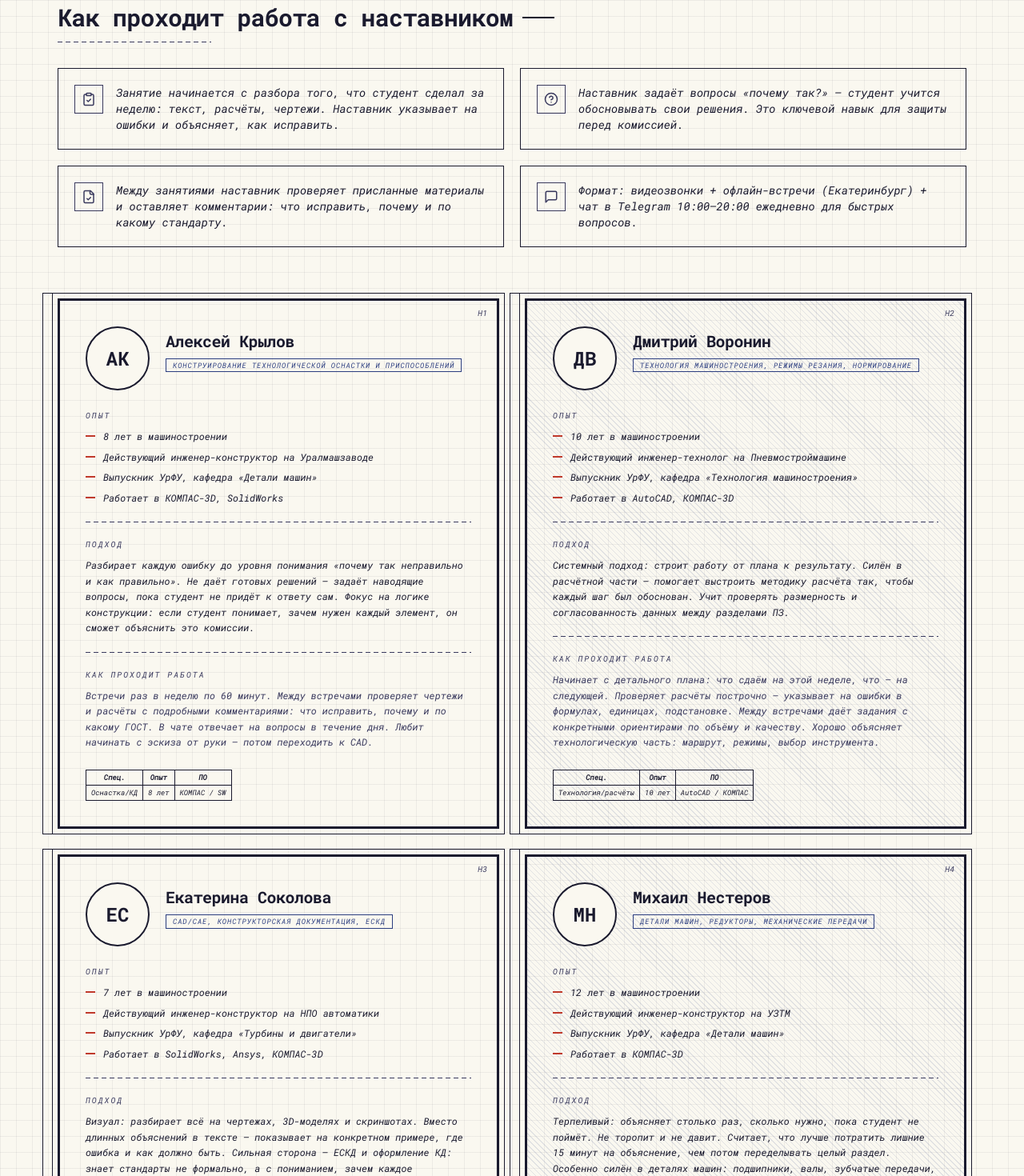
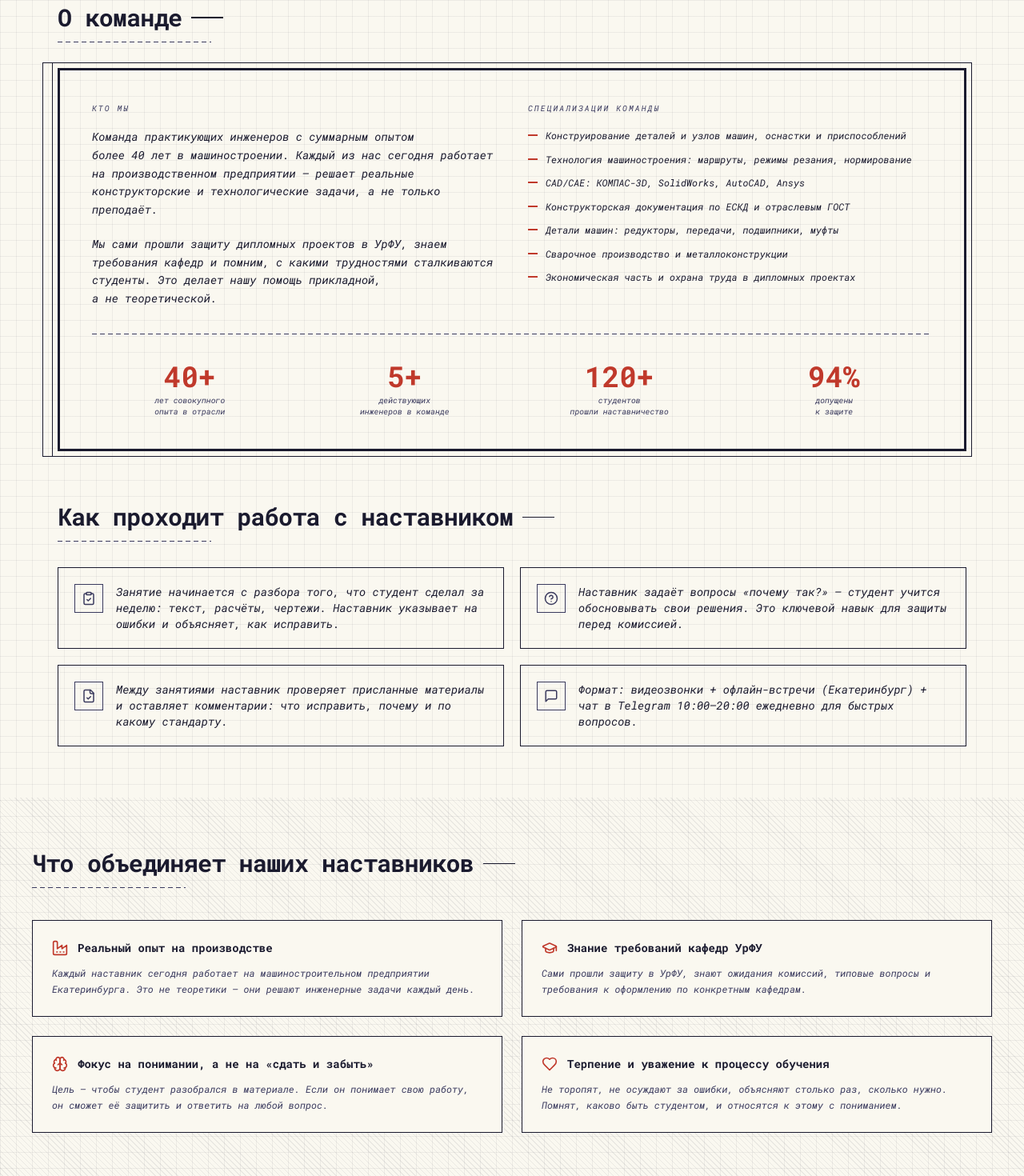
Before and after one commit to pr-poehali-dev/nova-initiative-14, a React (Vite) app: page /experts in a window 1280 px wide. Shown: the part 500-1970 px from the top of the page at 80% size. Built offline with nearby package versions, Linux system fonts and the light colour scheme; a web font is replaced by a local one.

Commit message:
refactor: anonymize specialist profiles

```diff
--- a/src/components/home/PricingMentorsSection.tsx
+++ b/src/components/home/PricingMentorsSection.tsx
@@ -97,38 +97,42 @@ const PricingMentorsSection = () => {
           </h2>
           <div className="extension-line-h w-48 mb-10" />
 
-          <div className="grid grid-cols-1 md:grid-cols-3 gap-6 mb-8">
-            {[
-              {
-                name: "Алексей К.",
-                spec: "Инженер-конструктор, технология машиностроения",
-                exp: "Опыт: 8 лет на производстве",
-              },
-              {
-                name: "Дмитрий В.",
-                spec: "Инженер-конструктор, детали машин и механизмы",
-                exp: "Опыт: 6 лет проектирования",
-              },
-              {
-                name: "Екатерина С.",
-                spec: "Инженер, сварочное производство и металлоконструкции",
-                exp: "Опыт: 5 лет в отрасли",
-              },
-            ].map((mentor) => (
-              <div key={mentor.name} className="border-[1.5px] border-[var(--drawing-line)] p-6 relative">
-                <div className="w-12 h-12 border-[1.5px] border-[var(--drawing-line)] flex items-center justify-center mb-4">
-                  <Icon name="User" size={20} />
+          <div className="drawing-frame p-6 md:p-10 mb-8">
+            <div className="grid grid-cols-1 md:grid-cols-2 gap-8">
+              <div>
+                <div className="font-gost text-[10px] uppercase tracking-[0.2em] text-[var(--drawing-line-thin)] mb-4">
+                  Кто наши наставники
                 </div>
-                <h3 className="font-gost-upright text-base font-bold mb-1">{mentor.name}</h3>
-                <p className="font-gost text-xs text-[var(--drawing-line-thin)] leading-relaxed mb-2">{mentor.spec}</p>
-                <p className="font-gost text-[10px] text-[var(--drawing-accent)]">{mentor.exp}</p>
+                <p className="font-gost text-sm text-[var(--drawing-line)] leading-relaxed mb-4">
+                  Практикующие инженеры&#8209;конструкторы и&nbsp;инженеры&#8209;технологи с&nbsp;суммарным опытом более&nbsp;40&nbsp;лет в&nbsp;машиностроении. Каждый сегодня работает на&nbsp;производственном предприятии Екатеринбурга&nbsp;&mdash; не&nbsp;преподаватель, а&nbsp;действующий специалист.
+                </p>
+                <p className="font-gost text-sm text-[var(--drawing-line)] leading-relaxed">
+                  Все прошли защиту в&nbsp;УрФУ и&nbsp;знают требования кафедр изнутри: какие вопросы задаёт комиссия, что проверяет научрук, как правильно оформить КД по&nbsp;ЕСКД.
+                </p>
               </div>
-            ))}
+              <div>
+                <div className="font-gost text-[10px] uppercase tracking-[0.2em] text-[var(--drawing-line-thin)] mb-4">
+                  Специализации
+                </div>
+                <ul className="space-y-2">
+                  {[
+                    "Конструирование деталей и узлов машин",
+                    "Технология машиностроения, режимы резания",
+                    "CAD/CAE: КОМПАС-3D, SolidWorks, AutoCAD, Ansys",
+                    "Конструкторская документация по ЕСКД и ГОСТ",
+                    "Сварочное производство и металлоконструкции",
+                    "Детали машин: редукторы, передачи, подшипники",
+                  ].map((item) => (
+                    <li key={item} className="flex items-start gap-2.5 font-gost text-xs text-[var(--drawing-line)] leading-relaxed">
+                      <span className="w-3 h-[2px] bg-[var(--drawing-accent)] mt-2 shrink-0" />
+                      {item}
+                    </li>
+                  ))}
+                </ul>
+              </div>
+            </div>
           </div>
 
-          <p className="font-gost text-xs text-[var(--drawing-line-thin)] leading-relaxed max-w-2xl mb-4">
-            Все наставники&nbsp;&mdash; практикующие инженеры Екатеринбурга, которые сегодня работают на машиностроительных предприятиях и&nbsp;знают требования УрФУ из&nbsp;первых рук.
-          </p>
           <Link to="/experts" className="font-gost text-xs text-[var(--drawing-accent)] hover:underline">
             Подробнее о наставниках&nbsp;&rarr;
           </Link>
--- a/src/pages/Experts.tsx
+++ b/src/pages/Experts.tsx
@@ -1,72 +1,5 @@
 import { Link } from "react-router-dom";
 import Icon from "@/components/ui/icon";
-
-const mentors = [
-  {
-    initials: "АК",
-    name: "Алексей Крылов",
-    tag: "Конструирование технологической оснастки и приспособлений",
-    experience: [
-      "8 лет в машиностроении",
-      "Действующий инженер-конструктор на Уралмашзаводе",
-      "Выпускник УрФУ, кафедра «Детали машин»",
-      "Работает в КОМПАС-3D, SolidWorks",
-    ],
-    approach:
-      "Разбирает каждую ошибку до уровня понимания «почему так неправильно и как правильно». Не даёт готовых решений — задаёт наводящие вопросы, пока студент не придёт к ответу сам. Фокус на логике конструкции: если студент понимает, зачем нужен каждый элемент, он сможет объяснить это комиссии.",
-    work:
-      "Встречи раз в неделю по 60 минут. Между встречами проверяет чертежи и расчёты с подробными комментариями: что исправить, почему и по какому ГОСТ. В чате отвечает на вопросы в течение дня. Любит начинать с эскиза от руки — потом переходить к CAD.",
-    stamp: { spec: "Оснастка/КД", exp: "8 лет", software: "КОМПАС / SW" },
-  },
-  {
-    initials: "ДВ",
-    name: "Дмитрий Воронин",
-    tag: "Технология машиностроения, режимы резания, нормирование",
-    experience: [
-      "10 лет в машиностроении",
-      "Действующий инженер-технолог на Пневмостроймашине",
-      "Выпускник УрФУ, кафедра «Технология машиностроения»",
-      "Работает в AutoCAD, КОМПАС-3D",
-    ],
-    approach:
-      "Системный подход: строит работу от плана к результату. Силён в расчётной части — помогает выстроить методику расчёта так, чтобы каждый шаг был обоснован. Учит проверять размерность и согласованность данных между разделами ПЗ.",
-    work:
-      "Начинает с детального плана: что сдаём на этой неделе, что — на следующей. Проверяет расчёты построчно — указывает на ошибки в формулах, единицах, подстановке. Между встречами даёт задания с конкретными ориентирами по объёму и качеству. Хорошо объясняет технологическую часть: маршрут, режимы, выбор инструмента.",
-    stamp: { spec: "Технология/расчёты", exp: "10 лет", software: "AutoCAD / КОМПАС" },
-  },
-  {
-    initials: "ЕС",
-    name: "Екатерина Соколова",
-    tag: "CAD/CAE, конструкторская документация, ЕСКД",
-    experience: [
-      "7 лет в машиностроении",
-      "Действующий инженер-конструктор на НПО автоматики",
-      "Выпускник УрФУ, кафедра «Турбины и двигатели»",
-      "Работает в SolidWorks, Ansys, КОМПАС-3D",
-    ],
-    approach:
-      "Визуал: разбирает всё на чертежах, 3D-моделях и скриншотах. Вместо длинных объяснений в тексте — показывает на конкретном примере, где ошибка и как должно быть. Сильная сторона — ЕСКД и оформление КД: знает стандарты не формально, а с пониманием, зачем каждое требование существует.",
-    work:
-      "Встречи проходят с демонстрацией экрана: открывает чертёж студента и разбирает прямо в CAD. Между встречами присылает пометки на PDF — конкретные указания с номерами ГОСТ. Помогает с CAE: ставит задачу в Ansys вместе со студентом, объясняет граничные условия и интерпретацию результатов. Терпелив к тем, кто только осваивает ПО.",
-    stamp: { spec: "CAD/CAE/ЕСКД", exp: "7 лет", software: "SW / Ansys / КОМПАС" },
-  },
-  {
-    initials: "МН",
-    name: "Михаил Нестеров",
-    tag: "Детали машин, редукторы, механические передачи",
-    experience: [
-      "12 лет в машиностроении",
-      "Действующий инженер-конструктор на УЗТМ",
-      "Выпускник УрФУ, кафедра «Детали машин»",
-      "Работает в КОМПАС-3D",
-    ],
-    approach:
-      "Терпеливый: объясняет столько раз, сколько нужно, пока студент не поймёт. Не торопит и не давит. Считает, что лучше потратить лишние 15 минут на объяснение, чем потом переделывать целый раздел. Особенно силён в деталях машин: подшипники, валы, зубчатые передачи, муфты — знает и теорию, и практику подбора.",
-    work:
-      "Строит занятие вокруг вопросов студента: сначала разбирает то, что не получилось, потом — план на неделю. Между встречами проверяет текст и расчёты, оставляет голосовые в Telegram с пояснениями. Помогает подбирать подшипники по каталогам SKF/FAG, проверяет кинематику редукторов, разбирает ошибки в эпюрах моментов.",
-    stamp: { spec: "Детали машин/редукторы", exp: "12 лет", software: "КОМПАС-3D" },
-  },
-];
 
 const Experts = () => {
   return (
@@ -88,8 +21,73 @@ const Experts = () => {
           <div className="extension-line-h w-3/4 my-5" />
 
           <p className="font-gost text-sm md:text-base max-w-2xl text-[var(--drawing-line-thin)] leading-relaxed">
-            Все наставники&nbsp;&mdash; действующие инженеры&#8209;конструкторы. Они работают на&nbsp;машиностроительных предприятиях Екатеринбурга и&nbsp;знают, как устроено реальное производство. Они понимают требования кафедр УрФУ, потому что сами их прошли.
+            Все наставники&nbsp;&mdash; действующие инженеры&#8209;конструкторы и&nbsp;инженеры&#8209;технологи. Они работают на&nbsp;машиностроительных предприятиях Екатеринбурга и&nbsp;знают, как устроено реальное производство. Они понимают требования кафедр УрФУ, потому что сами их прошли.
           </p>
+        </div>
+      </section>
+
+      <section className="pb-16 px-4 md:px-8 max-w-[1200px] mx-auto">
+        <h2 className="section-callout font-gost-upright text-2xl md:text-3xl font-bold tracking-tight mb-3">
+          О команде
+        </h2>
+        <div className="extension-line-h w-48 mb-8" />
+
+        <div className="drawing-frame p-6 md:p-10">
+          <div className="grid grid-cols-1 md:grid-cols-2 gap-10">
+            <div>
+              <div className="font-gost text-[10px] uppercase tracking-[0.2em] text-[var(--drawing-line-thin)] mb-4">
+                Кто мы
+              </div>
+              <p className="font-gost text-sm text-[var(--drawing-line)] leading-relaxed mb-5">
+                Команда практикующих инженеров с&nbsp;суммарным опытом более&nbsp;40&nbsp;лет в&nbsp;машиностроении. Каждый из&nbsp;нас сегодня работает на&nbsp;производственном предприятии&nbsp;&mdash; решает реальные конструкторские и&nbsp;технологические задачи, а&nbsp;не&nbsp;только преподаёт.
+              </p>
+              <p className="font-gost text-sm text-[var(--drawing-line)] leading-relaxed">
+                Мы сами прошли защиту дипломных проектов в&nbsp;УрФУ, знаем требования кафедр и&nbsp;помним, с&nbsp;какими трудностями сталкиваются студенты. Это делает нашу помощь прикладной, а&nbsp;не&nbsp;теоретической.
+              </p>
+            </div>
+
+            <div>
+              <div className="font-gost text-[10px] uppercase tracking-[0.2em] text-[var(--drawing-line-thin)] mb-4">
+                Специализации команды
+              </div>
+              <ul className="space-y-2.5">
+                {[
+                  "Конструирование деталей и узлов машин, оснастки и приспособлений",
+                  "Технология машиностроения: маршруты, режимы резания, нормирование",
+                  "CAD/CAE: КОМПАС-3D, SolidWorks, AutoCAD, Ansys",
+                  "Конструкторская документация по ЕСКД и отраслевым ГОСТ",
+                  "Детали машин: редукторы, передачи, подшипники, муфты",
+                  "Сварочное производство и металлоконструкции",
+                  "Экономическая часть и охрана труда в дипломных проектах",
+                ].map((item) => (
+                  <li key={item} className="flex items-start gap-2.5 font-gost text-xs text-[var(--drawing-line)] leading-relaxed">
+                    <span className="w-3 h-[2px] bg-[var(--drawing-accent)] mt-2 shrink-0" />
+                    {item}
+                  </li>
+                ))}
+              </ul>
+            </div>
+          </div>
+
+          <div className="extension-line-h w-full my-8" />
+
+          <div className="grid grid-cols-2 md:grid-cols-4 gap-6">
+            {[
+              { num: "40+", label: "лет совокупного\nопыта в отрасли" },
+              { num: "5+", label: "действующих\nинженеров в команде" },
+              { num: "120+", label: "студентов\nпрошли наставничество" },
+              { num: "94%", label: "допущены\nк защите" },
+            ].map((s) => (
+              <div key={s.label} className="text-center">
+                <p className="font-gost-upright text-3xl md:text-4xl font-bold text-[var(--drawing-accent)] leading-none mb-1">
+                  {s.num}
+                </p>
+                <p className="font-gost text-[10px] text-[var(--drawing-line-thin)] leading-snug whitespace-pre-line">
+                  {s.label}
+                </p>
+              </div>
+            ))}
+          </div>
         </div>
       </section>
 
@@ -125,86 +123,6 @@ const Experts = () => {
               <p className="font-gost text-xs md:text-sm text-[var(--drawing-line)] leading-relaxed">
                 {item.text}
               </p>
-            </div>
-          ))}
-        </div>
-      </section>
-
-      <section className="px-4 md:px-8 max-w-[1200px] mx-auto pb-16">
-        <div className="grid grid-cols-1 md:grid-cols-2 gap-8">
-          {mentors.map((m, i) => (
-            <div
-              key={m.initials}
-              className={`drawing-frame p-6 md:p-8 relative ${i % 2 === 0 ? "" : "hatching-blue"}`}
-            >
-              <div className="zone-marker top-2 right-3">Н{i + 1}</div>
-
-              <div className="flex items-start gap-5 mb-6">
-                <div className="shrink-0 w-20 h-20 rounded-full border-[2.5px] border-[var(--drawing-line)] flex items-center justify-center bg-[var(--drawing-bg)]">
-                  <span className="font-gost-upright text-2xl font-bold text-[var(--drawing-line)]">{m.initials}</span>
-                </div>
-                <div className="pt-1">
-                  <h3 className="font-gost-upright text-xl font-bold tracking-tight text-[var(--drawing-line)] mb-1">
-                    {m.name}
-                  </h3>
-                  <span className="inline-block font-gost text-[9px] uppercase tracking-widest text-[var(--drawing-blue)] border border-[var(--drawing-blue)] px-2 py-0.5 leading-tight">
-                    {m.tag}
-                  </span>
-                </div>
-              </div>
-
-              <div className="mb-5">
-                <div className="font-gost text-[10px] uppercase tracking-[0.2em] text-[var(--drawing-line-thin)] mb-2">
-                  Опыт
-                </div>
-                <ul className="space-y-1.5">
-                  {m.experience.map((e, ei) => (
-                    <li key={ei} className="flex items-start gap-2.5 font-gost text-xs text-[var(--drawing-line)] leading-relaxed">
-                      <span className="w-3 h-[2px] bg-[var(--drawing-accent)] mt-2 shrink-0" />
-                      {e}
-                    </li>
-                  ))}
-                </ul>
-              </div>
-
-              <div className="extension-line-h w-full mb-5" />
-
-              <div className="mb-5">
-                <div className="font-gost text-[10px] uppercase tracking-[0.2em] text-[var(--drawing-line-thin)] mb-2">
-                  Подход
-                </div>
-                <p className="font-gost text-xs text-[var(--drawing-line)] leading-relaxed">
-                  {m.approach}
-                </p>
-              </div>
-
-              <div className="extension-line-h w-full mb-5" />
-
-              <div className="mb-6">
-                <div className="font-gost text-[10px] uppercase tracking-[0.2em] text-[var(--drawing-line-thin)] mb-2">
-                  Как проходит работа
-                </div>
-                <p className="font-gost text-xs text-[var(--drawing-line-thin)] leading-relaxed">
-                  {m.work}
-                </p>
-              </div>
-
-              <table className="stamp-table">
-                <thead>
-                  <tr>
-                    <th className="!text-[9px] !font-bold text-center">Спец.</th>
-                    <th className="!text-[9px] !font-bold text-center">Опыт</th>
-                    <th className="!text-[9px] !font-bold text-center">ПО</th>
-                  </tr>
-                </thead>
-                <tbody>
-                  <tr>
-                    <td className="!text-[9px] text-center">{m.stamp.spec}</td>
-                    <td className="!text-[9px] text-center">{m.stamp.exp}</td>
-                    <td className="!text-[9px] text-center">{m.stamp.software}</td>
-                  </tr>
-                </tbody>
-              </table>
             </div>
           ))}
         </div>
@@ -266,7 +184,7 @@ const Experts = () => {
             </h2>
             <div className="extension-line-h w-32 mx-auto my-5" />
             <p className="font-gost text-sm text-[var(--drawing-line-thin)] leading-relaxed max-w-lg mx-auto mb-8">
-              На бесплатной диагностике вы познакомитесь с&nbsp;наставником, разберёте свою ситуацию и&nbsp;поймёте, подходит ли вам формат работы. 20&ndash;30 минут, без обязательств.
+              На бесплатной диагностике вы разберёте свою ситуацию и&nbsp;поймёте, подходит ли вам формат работы. 20&ndash;30 минут, без обязательств.
             </p>
             <Link to="/contacts" className="btn-drawing btn-drawing-accent text-sm inline-block">
               Записаться на диагностику ВКР
```
